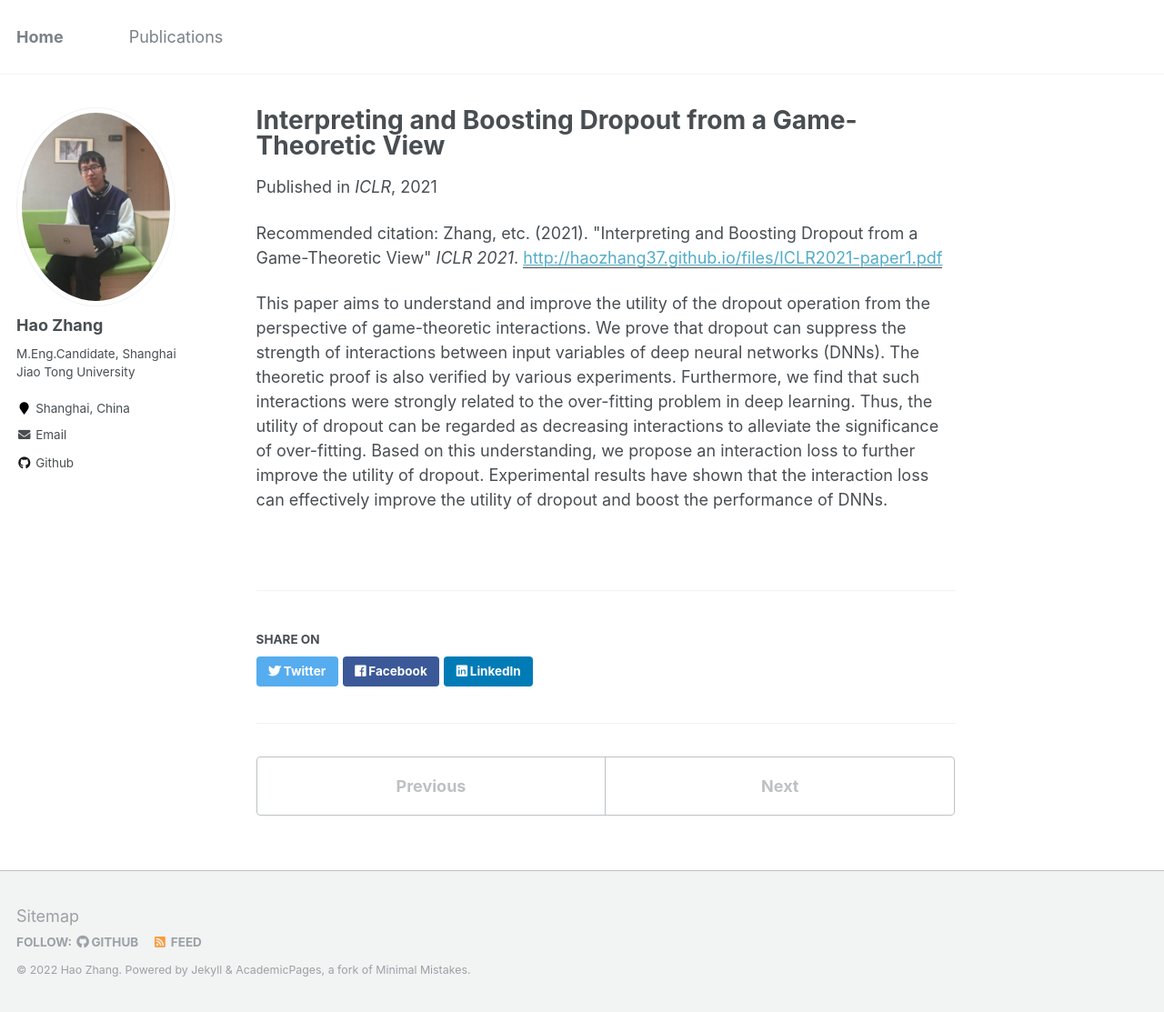
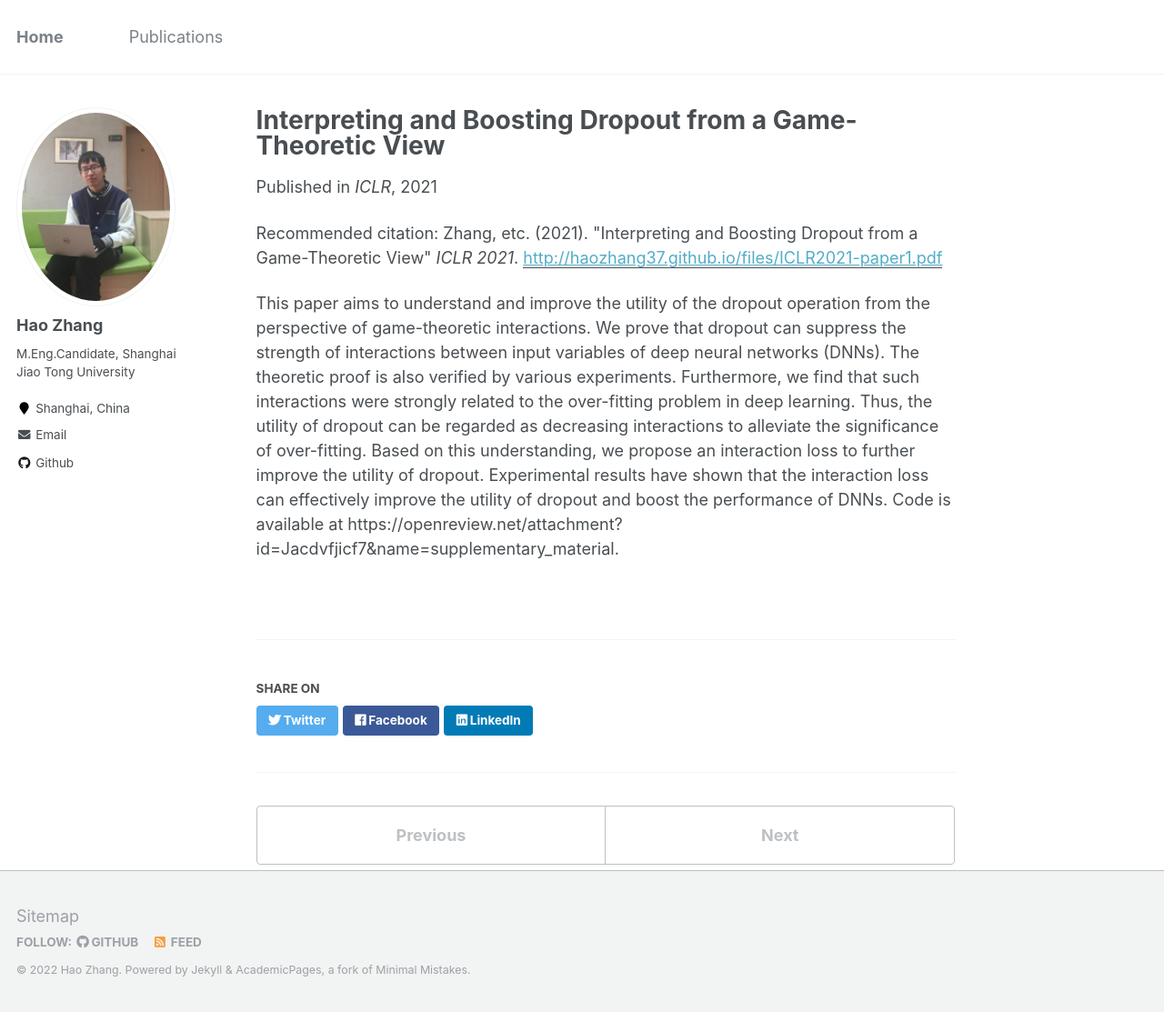
Before and after one commit to haozhang37/haozhang37.github.io, a Jekyll site: the page built from _publications/2021-paper-2.md, in a window 1280 px wide and 1113 px high. Shown: the whole window at 91% size. Built offline with Jekyll 4.4.1, drawn with Linux system fonts in a browser that asks for light colours.

Commit message:
dropout code

```diff
--- a/_publications/2021-paper-2.md
+++ b/_publications/2021-paper-2.md
@@ -8,4 +8,4 @@ venue: 'ICLR'
 paperurl: 'http://haozhang37.github.io/files/ICLR2021-paper1.pdf'
 citation: 'Zhang, etc. (2021). &quot;Interpreting and Boosting Dropout from a Game-Theoretic View&quot; <i>ICLR 2021</i>.'
 ---
-This paper aims to understand and improve the utility of the dropout operation from the perspective of game-theoretic interactions. We prove that dropout can suppress the strength of interactions between input variables of deep neural networks (DNNs). The theoretic proof is also verified by various experiments. Furthermore, we find that such interactions were strongly related to the over-fitting problem in deep learning. Thus, the utility of dropout can be regarded as decreasing interactions to alleviate the significance of over-fitting. Based on this understanding, we propose an interaction loss to further improve the utility of dropout. Experimental results have shown that the interaction loss can effectively improve the utility of dropout and boost the performance of DNNs.
+This paper aims to understand and improve the utility of the dropout operation from the perspective of game-theoretic interactions. We prove that dropout can suppress the strength of interactions between input variables of deep neural networks (DNNs). The theoretic proof is also verified by various experiments. Furthermore, we find that such interactions were strongly related to the over-fitting problem in deep learning. Thus, the utility of dropout can be regarded as decreasing interactions to alleviate the significance of over-fitting. Based on this understanding, we propose an interaction loss to further improve the utility of dropout. Experimental results have shown that the interaction loss can effectively improve the utility of dropout and boost the performance of DNNs. Code is available at https://openreview.net/attachment?id=Jacdvfjicf7&name=supplementary_material.
```
